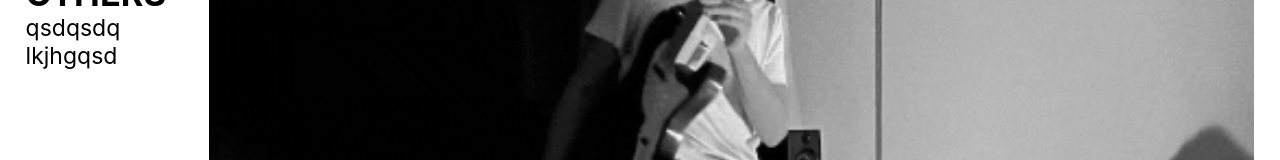
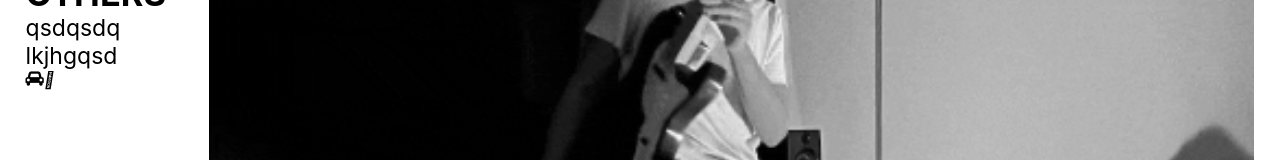
Before and after one commit to d0m111/jo, a React (Create React App) app: page / in a window 1280 px wide. Shown: the part 411-571 px from the top of the page. Built offline with nearby package versions, Linux system fonts and the light colour scheme.

Commit message:
tyring to add icons

```diff
--- a/package.json
+++ b/package.json
@@ -3,6 +3,9 @@
   "version": "0.1.0",
   "private": true,
   "dependencies": {
+    "@fortawesome/fontawesome-svg-core": "^6.2.1",
+    "@fortawesome/free-regular-svg-icons": "^6.2.1",
+    "@fortawesome/free-solid-svg-icons": "^6.2.1",
     "@testing-library/jest-dom": "^5.16.5",
     "@testing-library/react": "^13.4.0",
     "@testing-library/user-event": "^13.5.0",
--- a/public/index.html
+++ b/public/index.html
@@ -24,6 +24,7 @@
       work correctly both with client-side routing and a non-root public URL.
       Learn how to configure a non-root public URL by running `npm run build`.
     -->
+    <link rel="stylesheet" href="https://cdnjs.cloudflare.com/ajax/libs/font-awesome/4.7.0/css/font-awesome.min.css">
     <title>Joaquin Ortega - guitar / impro</title>
   </head>
   <body>
--- a/src/components/Header.jsx
+++ b/src/components/Header.jsx
@@ -29,10 +29,10 @@ export default function Header() {
                </nav>
                <div className="socials">
 
-                         <i class="fa-brands fa-facebook"></i>
-                         <i class="fa-brands fa-bandcamp"></i>
-                         <i class="fa-brands fa-soundcloud"></i>
-                    </div>
+               <i class="fa fa-car"></i>
+               <i class="fa-brands fa-facebook"></i>
+
+               </div>
           </div>
      );
 }
```
Also changed, not shown: 1 other file (tests, documents, lock files or other folders).
